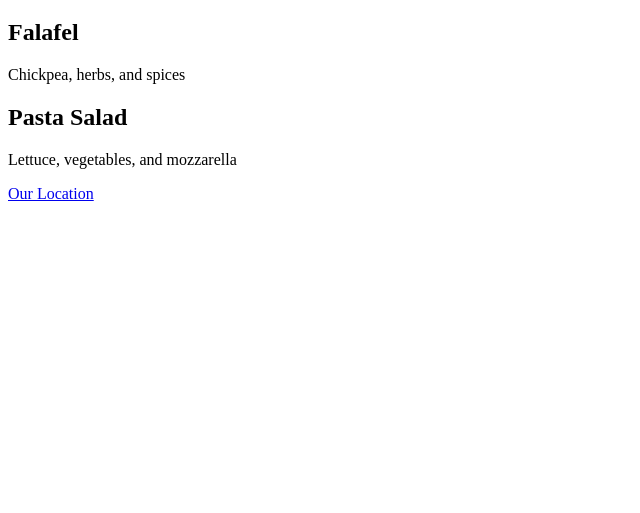
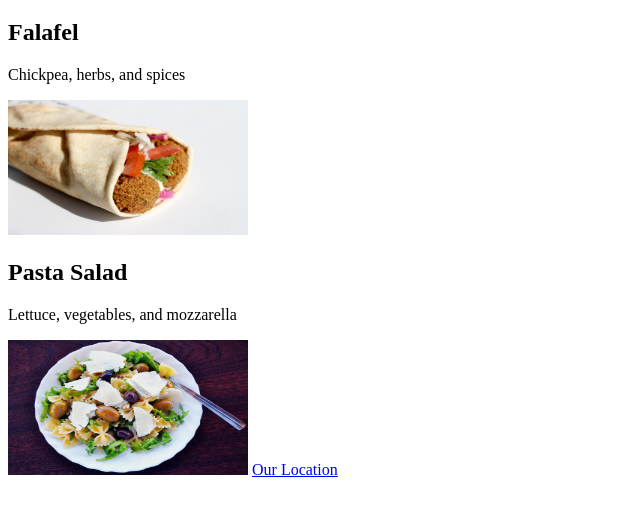
Before and after one commit to nikhilbachani/little-lemon, a plain HTML site: page index.html in a window 1280 px wide. Shown: the part 61-574 px from the top of the page, without its empty margins (0-640 px from the left). Drawn offline with Linux system fonts and the light colour scheme.

Commit message:
Add images for menu dishes

```diff
--- a/index.html
+++ b/index.html
@@ -8,9 +8,11 @@
 
     <h2>Falafel</h2>
     <p>Chickpea, herbs, and spices</p>
+    <img src="falafel.jpeg" width="240" height="135" alt="A falafel">
 
     <h2>Pasta Salad</h2>
     <p>Lettuce, vegetables, and mozzarella</p>
+    <img src="salad.jpeg" width="240" height="135" alt="A pasta salad">
 
     <a href="location.html">Our Location</a>
   </body>
```
Also changed, not shown: falafel.jpeg (added), salad.jpeg (added).
